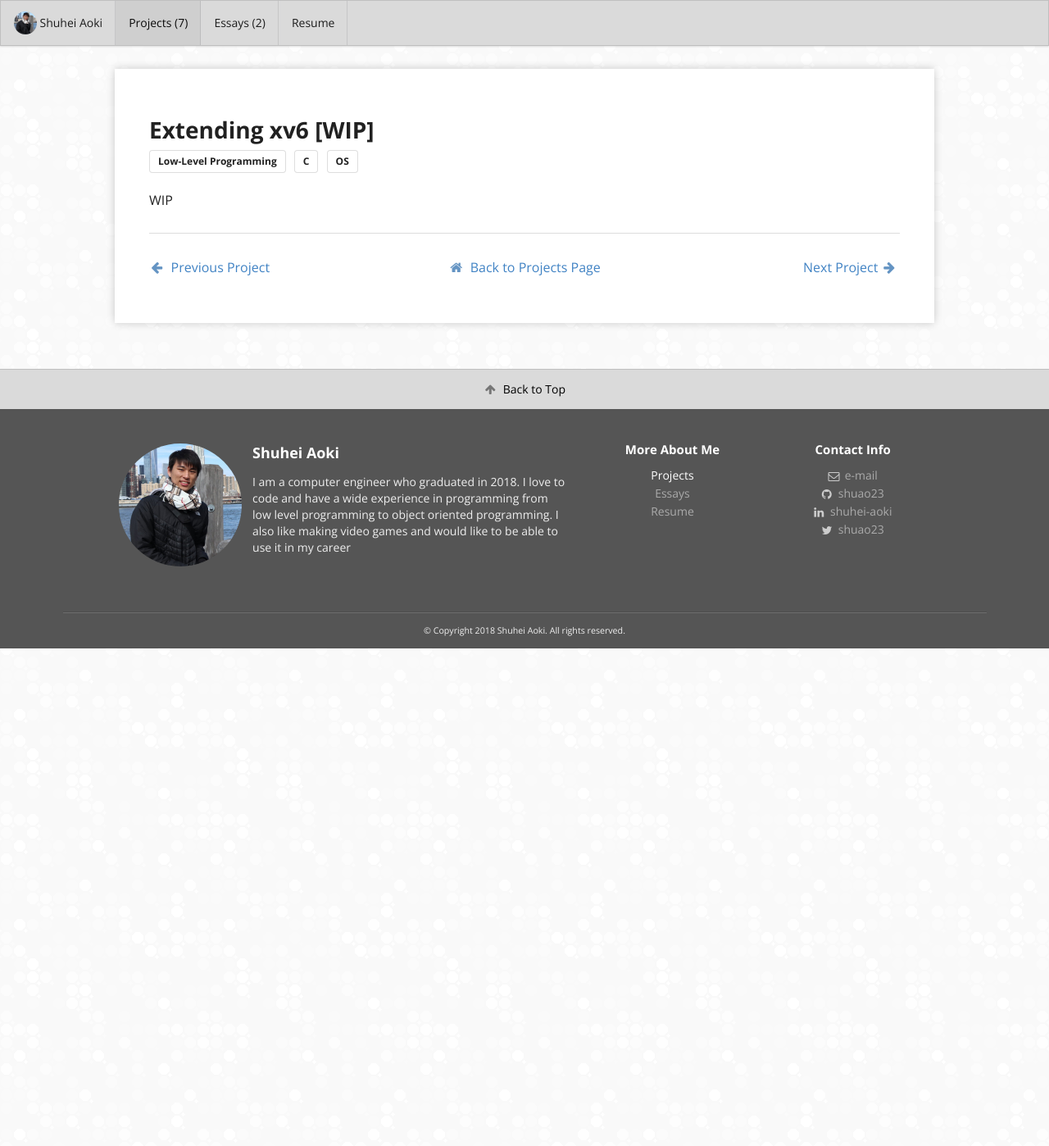
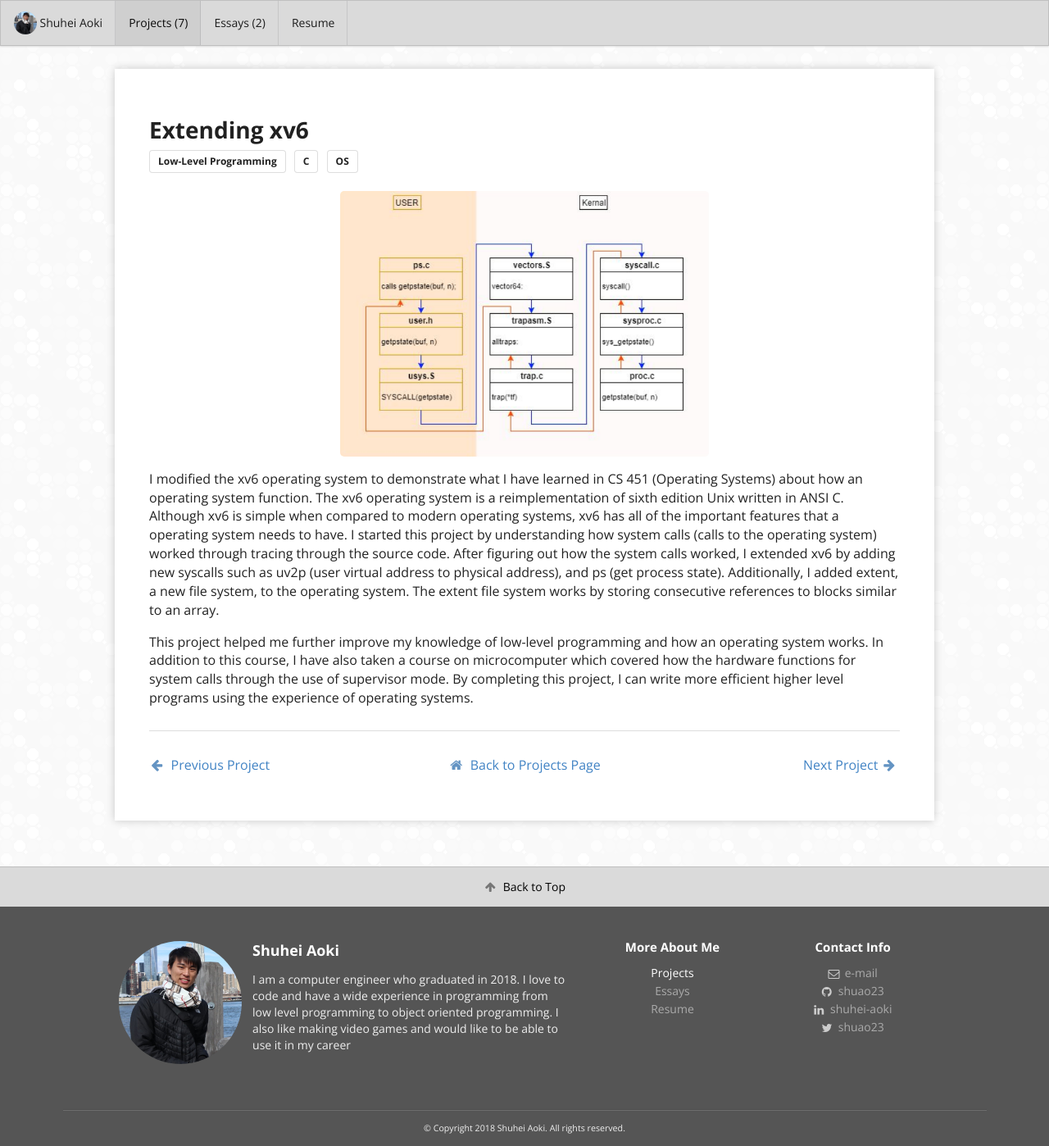
Before and after one commit to shuao23/shuao23.github.io, a Jekyll site: the page built from projects/project_xv6.md, in a window 1280 px wide. Shown: the whole page at 82% size. Built offline with Jekyll 4.4.1, drawn with Linux system fonts in a browser that asks for light colours; before the commit the page ends 900 px from its top, so only the background shows below that.

Commit message:
finished xv6

```diff
--- a/projects/project_xv6.md
+++ b/projects/project_xv6.md
@@ -2,7 +2,7 @@
 layout: project
 type: project
 image: images/project-cover/large/xv6-banner.png
-title:  Extending xv6 [WIP]
+title:  Extending xv6
 id: xv6
 permalink: projects/xv6
 # All dates must be YYYY-MM-DD format!
@@ -14,4 +14,12 @@ labels:
 summary: A project to extend the features of xv6, a bare-bones operating system
 ---
 
-WIP
+<img src="/images/xv6/syscall.png" alt="" class="ui large rounded centered image">
+
+<p>
+  I modified the xv6 operating system to demonstrate what I have learned in CS 451 (Operating Systems) about how an operating system function. The xv6 operating system is a reimplementation of sixth edition Unix written in ANSI C. Although xv6 is simple when compared to modern operating systems, xv6 has all of the important features that a operating system needs to have. I started this project by understanding how system calls (calls to the operating system) worked through tracing through the source code. After figuring out how the system calls worked, I extended xv6 by adding new syscalls such as uv2p (user virtual address to physical address), and ps (get process state). Additionally, I added extent, a new file system, to the operating system. The extent file system works by storing consecutive references to blocks similar to an array.
+</p>
+
+<p>
+  This project helped me further improve my knowledge of low-level programming and how an operating system works. In addition to this course, I have also taken a course on microcomputer which covered how the hardware functions for system calls through the use of supervisor mode. By completing this project, I can write more efficient higher level programs using the experience of operating systems.
+</p>
```
Also changed, not shown: images/xv6/syscall.png (added).
